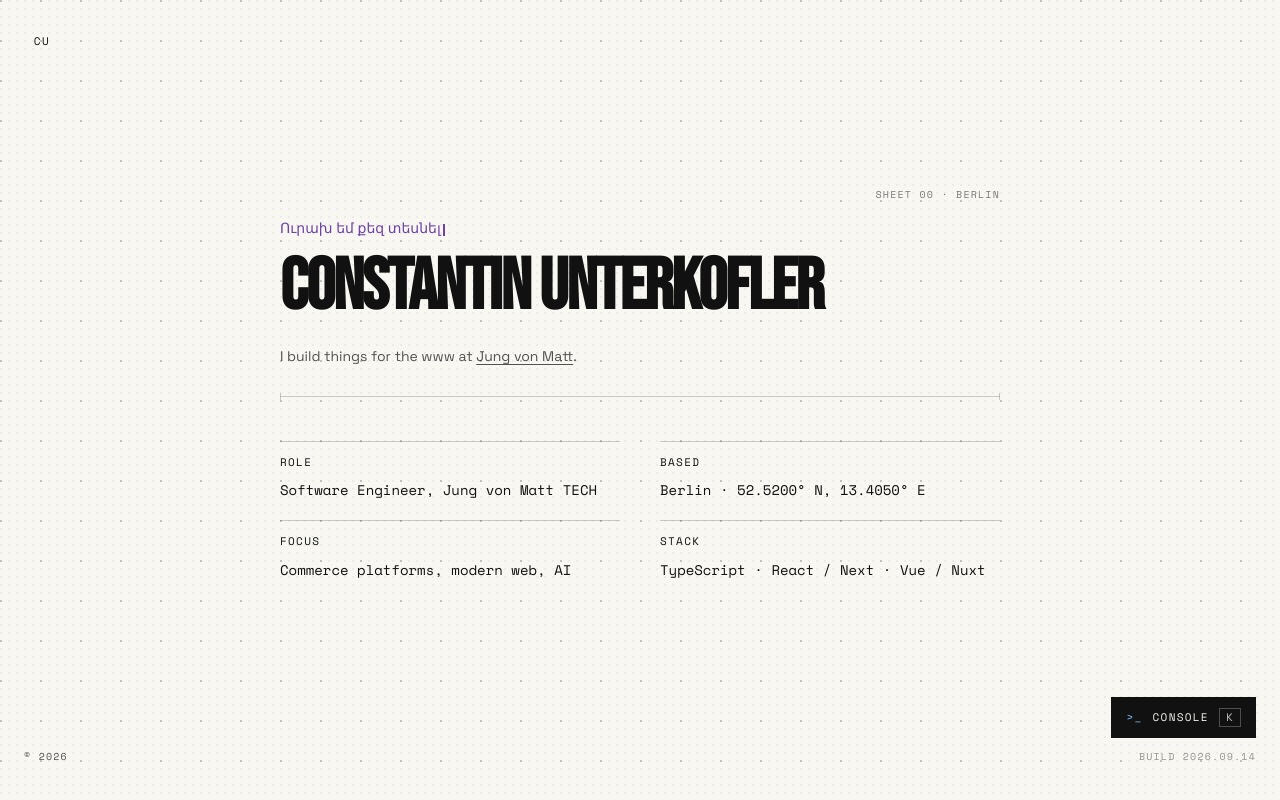
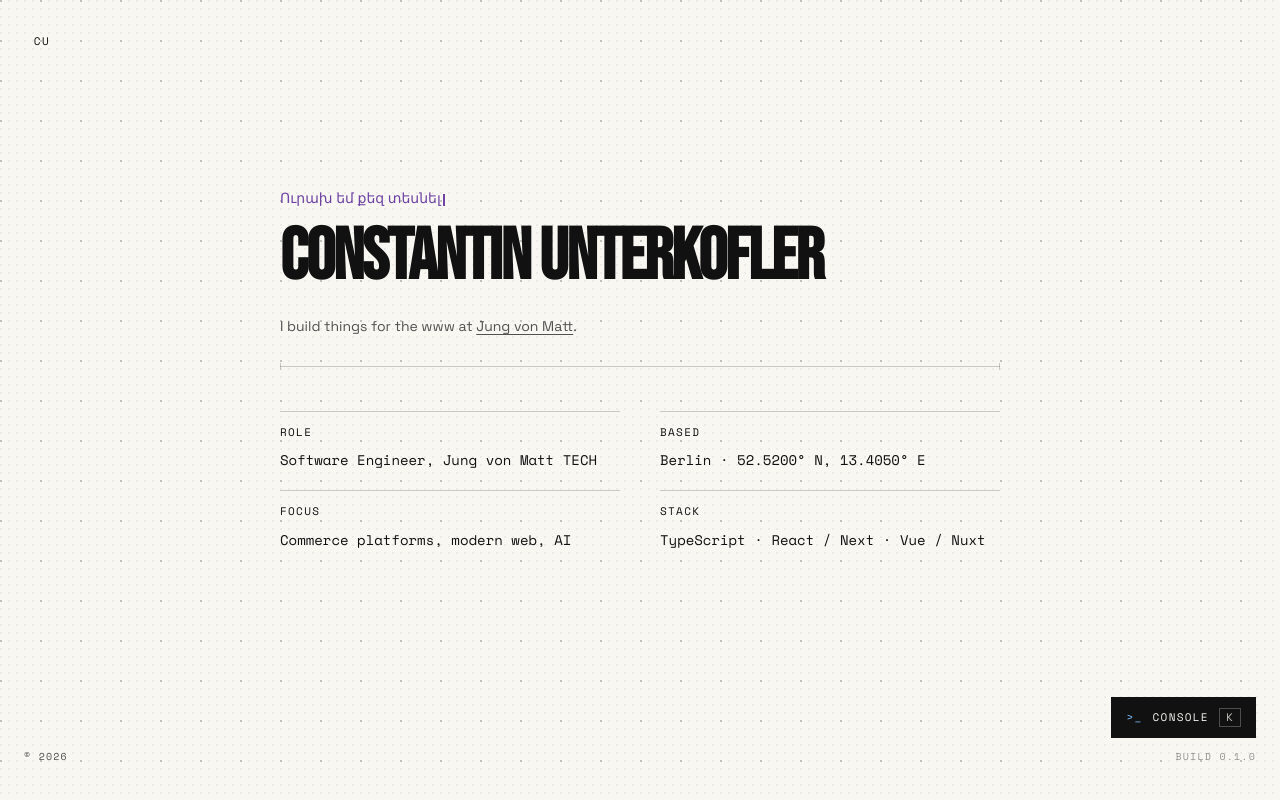
Before and after one commit to conuko/constantin-unterkofler-com-v2, a Next.js app: page / in a window 1280 px wide. Built offline with nearby package versions, Linux system fonts and the light colour scheme.

Commit message:
feat(console): update SiteConsole to use new content structure and enhance indentity attributes

```diff
--- a/app/layout.tsx
+++ b/app/layout.tsx
@@ -81,7 +81,7 @@ export default function RootLayout({
 
             {/* Mounted once at the root so the session survives navigation. */}
             <SiteConsole
-              identity={portfolioContent.identity}
+              content={portfolioContent.console}
               wayfinding={portfolioContent.primaryWayfinding}
             />
           </SiteConsoleProvider>
--- a/components/console/console-session.ts
+++ b/components/console/console-session.ts
@@ -36,6 +36,7 @@ export type ConsoleResult = {
 export type ConsoleContext = {
   identityName: string;
   identityRole: string;
+  identityLocation: string;
   /** Every route the console can move to, Home included — see `consoleRoutes`. */
   routes: NavItem[];
   /** The route currently on screen and the one before it, for `cd -`. */
@@ -148,7 +149,10 @@ const commands: CommandSpec[] = [
     description: "who is typing back",
     run: (_args, context) =>
       output(
-        line("output", `${context.identityName} — ${context.identityRole}`),
+        line(
+          "output",
+          `${context.identityName} — ${context.identityRole} · ${context.identityLocation}`,
+        ),
       ),
   },
   {
--- a/components/console/site-console.tsx
+++ b/components/console/site-console.tsx
@@ -21,17 +21,14 @@ import {
   promptLine,
   runCommand,
 } from "@/components/console/console-session";
-import { type NavItem, portfolioContent } from "@/content/site-content";
+import type { NavItem, SiteConsoleContent } from "@/content/site-content";
 import { useMediaQuery } from "@/lib/use-media-query";
 import { cn } from "@/lib/utils/cn";
 
 type SiteConsoleProps = {
-  identity: { name: string };
+  content: SiteConsoleContent;
   wayfinding: NavItem[];
 };
-
-const repositoryUrl = "https://github.com/conuko";
-const identityRole = "Software Engineer, Berlin";
 
 /* Tailwind's `lg`. Below it the window always docks to the bottom edge — a
  * column in the right corner has no room on a phone. */
@@ -154,7 +151,7 @@ function TrafficLight({
  * exit the same choreography as the entrance without anything watching for
  * unmount.
  */
-export function SiteConsole({ identity, wayfinding }: SiteConsoleProps) {
+export function SiteConsole({ content, wayfinding }: SiteConsoleProps) {
   const {
     isOpen,
     close,
@@ -252,19 +249,14 @@ export function SiteConsole({ identity, wayfinding }: SiteConsoleProps) {
 
     const entered = input;
     const context: ConsoleContext = {
-      identityName: identity.name,
-      identityRole,
+      identityName: content.identity.name,
+      identityRole: content.identity.role,
+      identityLocation: content.identity.location,
       routes: consoleRoutes(wayfinding),
       pathname,
       previousPathname: previousPathnameRef.current,
-      repositoryUrl,
-      records: portfolioContent.pages.work.content.entries.map(
-        (entry, index) => ({
-          index: `W–${String(index + 1).padStart(2, "0")}`,
-          label: entry.client,
-          meta: entry.primaryMetadata.toLowerCase(),
-        }),
-      ),
+      repositoryUrl: content.repositoryUrl,
+      records: content.records,
     };
     const result = runCommand(entered, context);
 
--- a/content/site-content.ts
+++ b/content/site-content.ts
@@ -12,6 +12,7 @@ import coverSongsInTheKeyOfLife from "@/content/covers/songs-in-the-key-of-life.
 import coverTheFearlessFlyers from "@/content/covers/the-fearless-flyers.jpg";
 import coverUndercurrent from "@/content/covers/undercurrent.jpg";
 import { greetings } from "@/content/greetings";
+import packageJson from "../package.json";
 
 export type NavItem = {
   href: string;
@@ -84,6 +85,16 @@ export type ContactLink = {
   value: string;
 };
 
+export type SiteConsoleContent = {
+  identity: {
+    name: string;
+    role: string;
+    location: string;
+  };
+  repositoryUrl: string;
+  records: { index: string; label: string; meta: string }[];
+};
+
 const identity = {
   name: "Constantin Unterkofler",
   shortName: "CU",
@@ -93,7 +104,7 @@ const identity = {
 
 const closingRecord = {
   copyrightYear: 2026,
-  buildStamp: "2026.09.14", // TODO: update this automatically in the build process with the current version from package.json
+  buildStamp: packageJson.version,
 };
 
 const aboutIntroduction =
@@ -476,7 +487,7 @@ const portfolioPages = {
     publicationStatus: "published" satisfies PublicationStatus,
     route: "/",
     sectionCode: "",
-    sheetMeta: "Sheet 00 · Berlin",
+    sheetMeta: "",
     title: identity.name,
     width: "reading",
     metadata: {
@@ -628,9 +639,42 @@ const primaryWayfinding: NavItem[] = Object.values(portfolioPages)
   .sort((a, b) => a.order - b.order)
   .map(({ href, label }) => ({ href, label }));
 
+function specificationValue(label: string): string {
+  const field = portfolioPages.home.content.specification.find(
+    (candidate) => candidate.label === label,
+  );
+
+  if (!field) {
+    throw new Error(`Missing Home specification field: ${label}`);
+  }
+
+  return field.value;
+}
+
+const githubLink = contactLinks.find((link) => link.label === "GitHub");
+
+if (!githubLink) {
+  throw new Error("Missing GitHub contact link");
+}
+
+const siteConsoleContent: SiteConsoleContent = {
+  identity: {
+    name: identity.name,
+    role: specificationValue("Role"),
+    location: specificationValue("Based"),
+  },
+  repositoryUrl: githubLink.href,
+  records: workEntries.map((entry, index) => ({
+    index: `W–${String(index + 1).padStart(2, "0")}`,
+    label: entry.client,
+    meta: entry.primaryMetadata.toLowerCase(),
+  })),
+};
+
 export const portfolioContent = {
   identity,
   closingRecord,
   pages: portfolioPages,
   primaryWayfinding,
+  console: siteConsoleContent,
 } as const;
```
Also changed, not shown: 2 other files (tests, documents, lock files or other folders).
